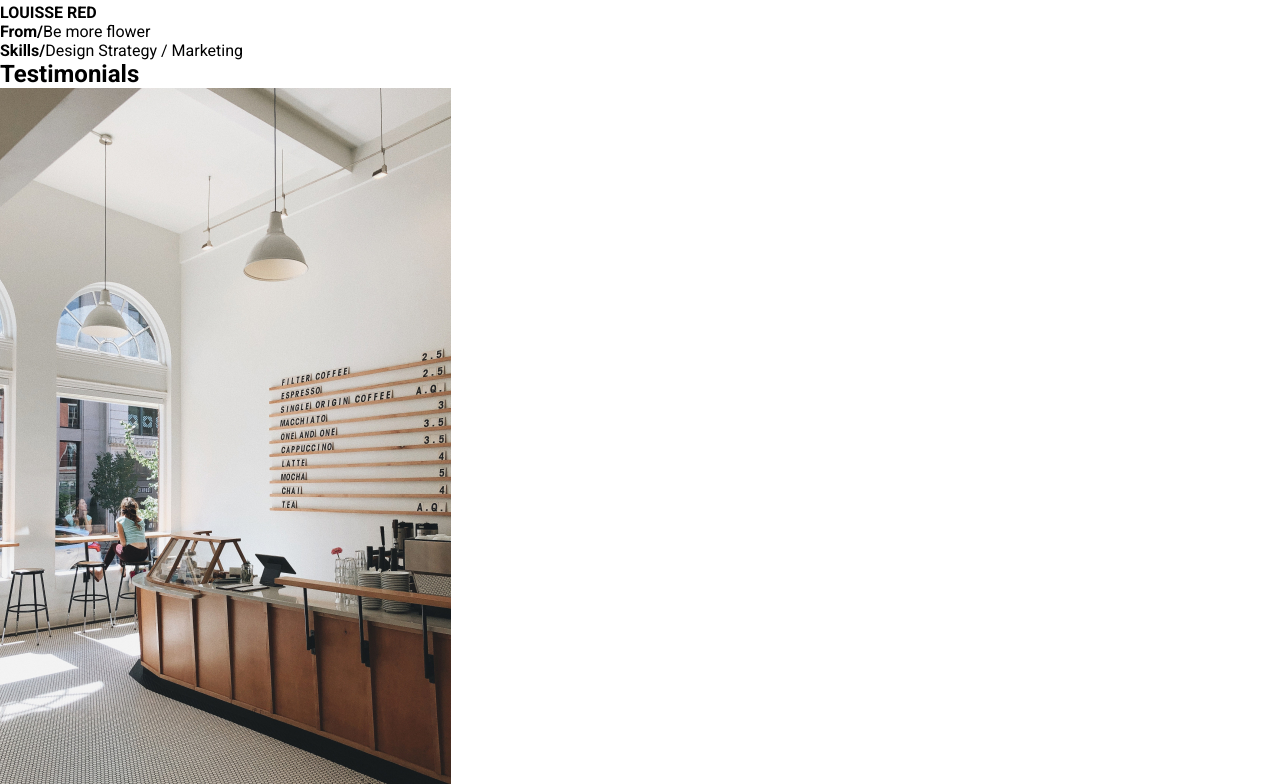
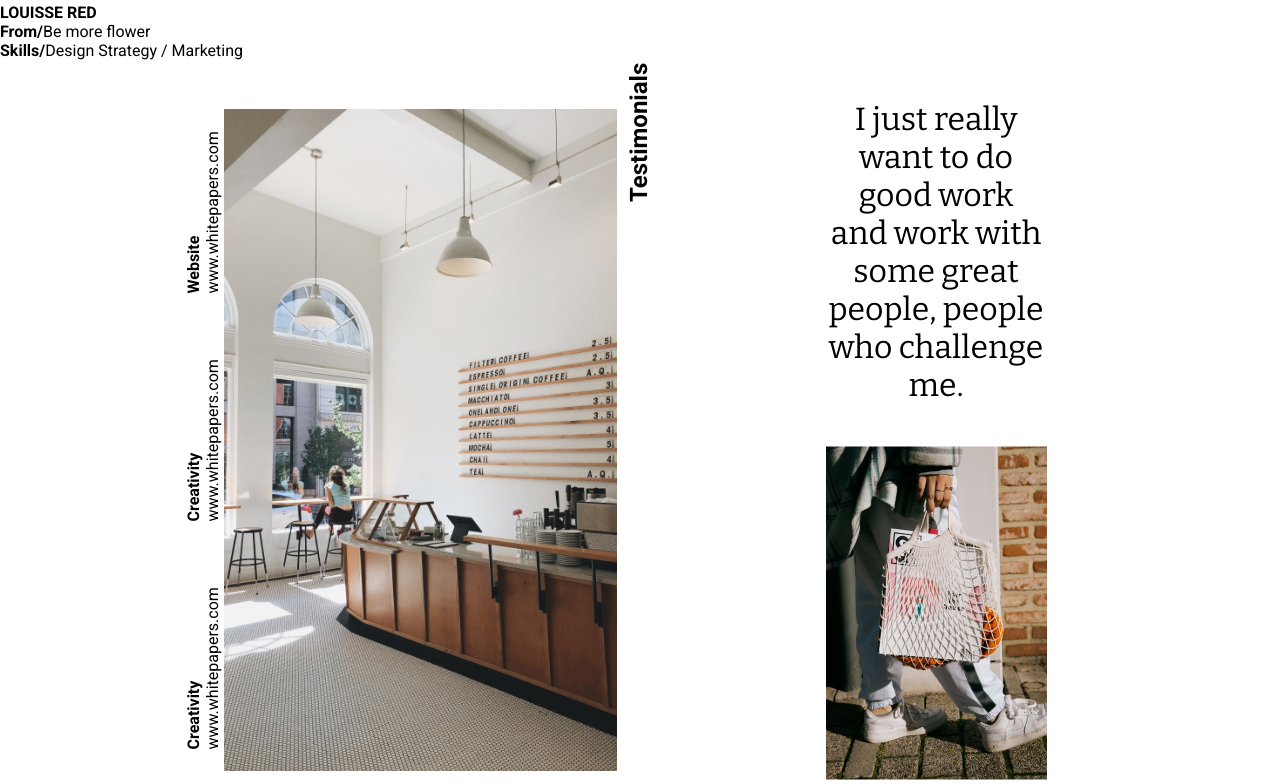
Before and after one commit to TatyanaYashina/otus-css-yashina, a plain HTML site: page index.html in a window 1280 px wide. Shown: the part 3360-4144 px from the top of the page. Drawn offline with nearby package versions, Linux system fonts and the light colour scheme; a web font is replaced by a local one.

Commit message:
add styles to a section

```diff
--- a/index.html
+++ b/index.html
@@ -68,17 +68,28 @@
             <p class="skills"> Skills/<span class="skills-list">Design Strategy / Marketing</span></p>
         </div>
     </section>
-    <section>
+    <section class="testimonials-section">
+        <div class="testimonials-title">
             <h2 class="testimonials" id="Testimonials">Testimonials</h2>
-        <img src="./img/Testimonials.jpg" alt="Testimonials">
-        <p class="web">Website <br>
+        </div>
+        <div class="img-left-testimonial">
+            <img class="img-testimonial" src="./img/Testimonials.jpg" alt="Testimonials">
+        </div>
+        <div class="webs">
+            <p class="web web-1">Website<br>
                 <a class="website" href="www.whitepapers.com">www.whitepapers.com</a>
             </p>
-        <p class="creativity">Creativity</p>
+            <p class="creativity web-2">Creativity<br>
                 <a class="website" href="www.whitepapers.com">www.whitepapers.com</a>
-        <p class="creativity">Creativity</p>
+            </p>
+            <p class="creativity web-3">Creativity<br>
                 <a class="website" href="www.whitepapers.com">www.whitepapers.com</a>
+            </p>
+        </div>
+        <div class="right-section-testimonials">
             <p class="motto">I just really want to do good work <br>and work with some great people, people who challenge me.</p>
+            <img src="./img/Testimonials-2.jpg" alt="Testimonials-2">
+        </div>
     </section>
     <section>
         <h2 class="strong-points" id="StrongPoints">Strong points</h2>
--- a/styles/style.css
+++ b/styles/style.css
@@ -179,7 +179,7 @@ body{
     font-size: 24px;
     font-family: 'Roboto', sans-serif;
     font-weight: 700;
-    word-wrap: break-word
+    word-wrap: break-word;
 }
 .designer-name-1 {
     color: black;
@@ -233,12 +233,75 @@ word-wrap: break-word
     text-transform: uppercase;
     word-wrap: break-word
 }
+
+.testimonials-section {
+    height: 760px;
+    display: grid;
+    grid-template-columns:  7.6% 35% 11% 35% 118px ;
+    grid-template-rows: 1fr 1fr 1fr;
+    padding-left: 119px;
+    margin: 0 20px 0 20px;
+}
+.testimonials-title {
+    position: relative;
+}
+
 .testimonials {
     color: black;
     font-size: 24px;
     font-family: 'Roboto', sans-serif;
     font-weight: 700;
-    word-wrap: break-word
+    word-wrap: break-word;
+    grid-column: 3/4;
+    grid-row: 1/4;
+    transform: rotate(-90deg);
+    width: 140px;
+    height: 28px;
+    position: absolute;
+    right: 25%;
+    top: 23%;
+}
+.img-left-testimonial {
+    grid-column: 2/3;
+    grid-row: 1/4;
+    height: 760px;
+}
+.img-testimonial {
+    width: 100%;
+    height: 100%;
+    object-fit: contain;
+}
+.webs {
+    grid-column: 1/2;
+    grid-row: 1/4;
+    display: grid;
+    row-gap: 70px;
+    grid-template-columns: 100%;
+    padding: 20px 0;
+    position: relative;
+}
+.web-1,
+.web-2,
+.web-3 {
+    width: 190px;
+    height: 49px;
+    transform: rotate(-90deg);
+
+}
+.web-1 {
+    position: absolute;
+    left: -30%;
+    top: 15%;
+}
+.web-2 {
+    position: absolute;
+    left: -30%;
+    top: 45%;
+}
+.web-3 {
+    position: absolute;
+    left: -30%;
+    top: 75%;
 }
 .web {
     color: black;
@@ -265,12 +328,23 @@ word-wrap: break-word
     text-transform: capitalize;
     word-wrap: break-word
 }
+.right-section-testimonials {
+    grid-column: 4/5;
+    grid-row: 1/4;
+    display: grid;
+    justify-content: center;
+    align-content: center;
+    row-gap: 42px;
+
+}
 .motto {
     color: black;
     font-size: 32px;
     font-family: 'Bitter', serif;
     font-weight: 400;
-    word-wrap: break-word
+    /* word-wrap: break-wordp; */
+    text-align: center;
+    width: 221px;
 }
 .strong-points {
     color: black;
```
Also changed, not shown: img/Testimonials-2.jpg (added). Lines whose indentation alone changed are shown as unchanged.
